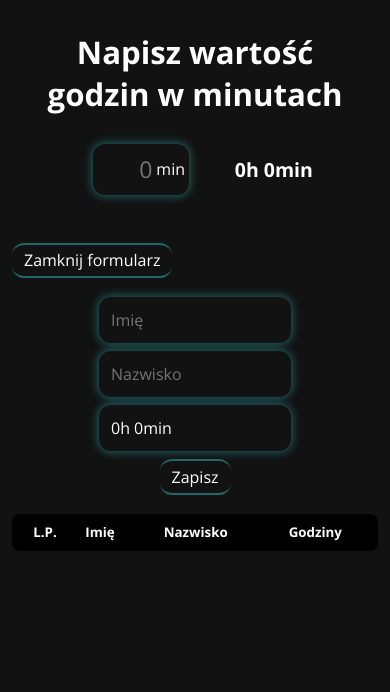
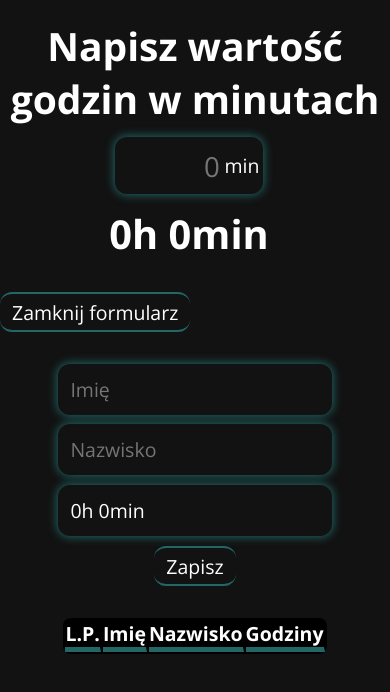
Before and after one commit to Aszlaczek/Counter, a React (Vite) app: page / in a window 390 px wide. Both pictures are taken after a click on the button "Pokaż formularz". Shown: the top 692 px of the page. Built offline with nearby package versions, Linux system fonts and the light colour scheme.

Commit message:
fixed style in table

```diff
--- a/src/App.tsx
+++ b/src/App.tsx
@@ -14,9 +14,9 @@ export default function App() {
       {visible ? <EditForm /> : ''}
       <div className={`container-main ${visible ? 'hide' : ''}`}>
         <Counter />
-        <button type='button' onClick={() => setShowLabel(!showForm)} disabled={visible}>{showForm ? 'Zamknij formularz' : 'Pokaż formularz'}</button>
+        <button type='button' className='btn-open-form' onClick={() => setShowLabel(!showForm)} disabled={visible}>{showForm ? 'Zamknij formularz' : 'Pokaż formularz'}</button>
         {
-          showForm && !visible ? <Form /> : ''
+          showForm ? <Form /> : ''
         }
         <Table />
       </div>
--- a/src/components/EditForm.tsx
+++ b/src/components/EditForm.tsx
@@ -1,6 +1,7 @@
 import { type ChangeEvent, type FormEvent } from 'react'
 import type { User } from '../type'
 import { usePopUpStore, useUserListStore, useUserStore } from '../store'
+import '../style/EditForm.css'
 
 const EditForm = () => {
 
@@ -32,8 +33,13 @@ const EditForm = () => {
         editUser(name, value)
     }
 
+    const handleHide = () => {
+        hide()
+        removeInfo()
+    }
+
     return (
-        <form onSubmit={handleSubmit}>
+        <form onSubmit={handleSubmit} className='form-edit'>
             <h2>Edytuj</h2>
             <label htmlFor="e-name">
                 <p>Imię</p>
@@ -48,7 +54,7 @@ const EditForm = () => {
                 <input type="text" name="e-hours" required id="e-hours" value={user.hours} onChange={e => setChange(e)} />
             </label>
             <div className="container-btn">
-                <button type="button" onClick={hide}>Cofnij</button>
+                <button type="button" onClick={handleHide}>Cofnij</button>
                 <button type="submit">Zapisz</button>
             </div>
         </form>
--- a/src/components/Form.tsx
+++ b/src/components/Form.tsx
@@ -1,6 +1,6 @@
 import { useEffect, type FormEvent } from 'react'
 import type { User } from '../type'
-import { useHoursStore, useStateStore, useUserListStore, useUserStore } from '../store'
+import { useHoursStore, usePopUpStore, useStateStore, useUserListStore, useUserStore } from '../store'
 import '../style/Form.css';
 
 const Form = () => {
@@ -9,6 +9,7 @@ const Form = () => {
     const { isDone, setStateFalse, setStateTrue } = useStateStore()
     const { allHours, setMin } = useHoursStore()
     const { addToList, list } = useUserListStore()
+    const { visible } = usePopUpStore()
 
     useEffect(() => {
         editUser('hours', allHours)
@@ -40,15 +41,15 @@ const Form = () => {
     }
 
     return (
-        <form onSubmit={saveUser} className='form-create'>
-            <label htmlFor="name">
-                <input type="text" name="name" id="name" placeholder='Imię' required value={user.name} onChange={e => editUser('name', e.target.value)} />
+        <form onSubmit={saveUser} className={'form-create'}>
+            <label style={{ '--item': 1 }} htmlFor="name">
+                <input className={`${visible ? 'hide' : ''}`} type="text" name="name" id="name" placeholder='Imię' required value={user.name} onChange={e => editUser('name', e.target.value)} />
             </label>
-            <label htmlFor="surname">
-                <input type="text" name="surname" id="surname" placeholder='Nazwisko' required value={user.surname} onChange={e => editUser('surname', e.target.value)} />
+            <label style={{ '--item': 2 }} htmlFor="surname">
+                <input className={`${visible ? 'hide' : ''}`} type="text" name="surname" id="surname" placeholder='Nazwisko' required value={user.surname} onChange={e => editUser('surname', e.target.value)} />
             </label>
-            <label htmlFor="hours">
-                <input type="text" name="hours" id="hours" placeholder='0h 0m' value={user.hours} onChange={e => editUser('hours', e.target.value)} />
+            <label style={{ '--item': 3 }} htmlFor="hours">
+                <input className={`${visible ? 'hide' : ''}`} type="text" name="hours" id="hours" placeholder='0h 0m' value={user.hours} onChange={e => editUser('hours', e.target.value)} />
             </label>
             <button type='submit' disabled={!isDone}>{isDone ? 'Zapisz' : 'Czekaj...'}</button>
         </form>
--- a/src/components/Table.tsx
+++ b/src/components/Table.tsx
@@ -23,16 +23,16 @@ const Table = () => {
             <thead>
                 <tr>
                     <th>
-                        <p>L.P.</p>
+                        <h3>L.P.</h3>
                     </th>
                     <th>
-                        <p>Imię</p>
+                        <h3>Imię</h3>
                     </th>
                     <th>
-                        <p>Nazwisko</p>
+                        <h3>Nazwisko</h3>
                     </th>
                     <th>
-                        <p>Godziny</p>
+                        <h3>Godziny</h3>
                     </th>
                 </tr>
             </thead>
--- a/src/style/App.css
+++ b/src/style/App.css
@@ -1,9 +1,30 @@
 @import './variable.css';
 
 .container-main {
-    padding-inline: var(--padding-500);
+    padding-inline: clamp(0, 2svw, var(--padding-500));
+    display: grid;
+    grid-template-rows: min-content min-content 0fr min-content;
+    gap: var(--padding-500);
+    transition: all var(--time-1);
+    place-items: center;
+    font-size: clamp(var(--font-size-500), 5svw, var(--font-size-700));
+
+    .btn-open-form {
+        width: fit-content;
+        place-self: start;
+    }
+
+    *:not(h1, h2, h3) {
+        font-size: inherit;
+    }
+
+
 }
 
 .hide {
-    opacity: .5;
+    opacity: .25;
 }
+
+.container-outer {
+    width: 100%;
+}
--- a/src/style/Counter.css
+++ b/src/style/Counter.css
@@ -1,8 +1,3 @@
-.container-outer {
-    padding: var(--padding-500);
-    place-items: center;
-}
-
 .container-inner {
     display: grid;
     grid-template-rows: 1fr 1fr;
@@ -19,14 +14,12 @@
     .box {
         --padding: 2em;
         --color: #fff;
-        --time: .5s;
-        width: clamp(6rem, 20vw, 12rem);
         place-self: center end;
-        display: flex;
+        display: grid;
         padding: var(--padding-300);
         padding-right: var(--padding);
         position: relative;
-        transition: box-shadow var(--time);
+        transition: box-shadow var(--time-1);
 
         &::after {
             content: 'min';
@@ -53,7 +46,7 @@
             width: 100%;
             border: none;
             background-color: transparent;
-            font-size: var(--font-size-700);
+            font-size: var(--font-size-800);
             text-align: end;
             z-index: 100;
 
@@ -65,4 +58,25 @@
         }
     }
 
+    h2 {
+        font-size: var(--font-size-h2);
+    }
+
 }
+
+@media (max-width:450px) {
+    .container-inner {
+        grid-template-columns: 1fr;
+        grid-template-rows: min-content;
+        padding-inline: 0;
+
+        .box {
+            grid-row: 2;
+            place-self: center;
+        }
+
+        h2 {
+            grid-row: 3;
+        }
+    }
+}
--- /dev/null
+++ b/src/style/EditForm.css
@@ -0,0 +1,66 @@
+@import './variable.css';
+
+@keyframes showSelf {
+    from {
+        opacity: 0;
+        scale: 0;
+    }
+}
+
+@keyframes hideSelf {
+    to {
+        scale: 0;
+        opacity: 0;
+    }
+}
+
+.form-edit {
+    --space: 32px;
+    position: absolute;
+    left: 50%;
+    top: 50%;
+    translate: -50% -50%;
+    display: grid;
+    z-index: 1;
+    gap: calc(var(--padding-500) + var(--space));
+    place-items: center;
+    background-color: var(--color-background);
+    width: clamp(280px, 80svw, 45%);
+    height: 28rem;
+    padding: var(--padding-600);
+    border-radius: 24px;
+    animation: showSelf var(--time-1);
+
+    label {
+        position: relative;
+        transition: all var(--time-1);
+        padding-inline: var(--padding-400);
+
+        input {
+            width: 100%;
+        }
+
+        p {
+            position: absolute;
+            left: 50%;
+            top: calc(-1*var(--space));
+            translate: -50%;
+        }
+    }
+
+    .container-btn {
+        display: grid;
+        grid-template-columns: 1fr 1fr;
+        gap: var(--padding-700);
+
+        button {
+            font-size: var(--font-size-adaptive);
+        }
+    }
+}
+
+@media (max-width: 650px) {
+    .form-edit {
+        width: 100%;
+    }
+}
--- a/src/style/Form.css
+++ b/src/style/Form.css
@@ -1,13 +1,27 @@
 @import './variable.css';
+
+@keyframes showForm {
+    from {
+        height: 0;
+        opacity: 0;
+    }
+}
+
+@keyframes showLabel {
+    to {
+        opacity: 1;
+        width: clamp(2em, 100%, 400px);
+    }
+}
 
 .form-create {
     --gap: .5em;
-    /* background-color: red; */
     display: grid;
     padding: var(--padding-700);
     gap: var(--gap);
     place-items: center;
-    font-size: var(--font-size-500);
+    animation: showForm var(--time-1);
+    transition: all var(--time-1);
 
     * {
         font-size: inherit;
@@ -17,8 +31,9 @@
         --time: .5s;
         display: grid;
         place-items: center;
-        width: clamp(2em, 12em, 650px);
+        width: 0;
         transition: all var(--time);
+        animation: showLabel var(--time-1) calc(var(--item)*.2s) forwards;
 
         input {
             padding: var(--padding-500);
@@ -28,7 +43,6 @@
 
     button {
         width: auto;
-
     }
 
 }
--- a/src/style/Table.css
+++ b/src/style/Table.css
@@ -3,20 +3,26 @@
 table {
     --border-radius: .5rem;
     width: 100%;
-    font-size: inherit;
     background-color: var(--color-background);
-    font-size: var(--font-size-400);
     border-radius: var(--border-radius);
-    padding: var(--padding-400);
     text-align: center;
+    width: min-content;
+}
 
-    * {
-        font-size: inherit;
+thead {
+    width: min-content;
+
+    h3 {
+        width: auto;
+        border-right: 1px solid transparent;
+        font-size: var(--font-size-adaptive);
+        border-bottom: 5px solid var(--color-secondary);
     }
 }
 
 tr {
     place-items: center;
+    width: min-content;
 
     &:nth-child(even) {
         background-color: rgb(from var(--color-background) 52 52 52);
@@ -25,15 +31,31 @@ tr {
 
 
 td {
+    width: min-content;
     place-items: center;
     margin: .25rem;
+    border-right: 1px solid transparent;
+    place-content: center;
 
-    button {
-        font-size: var(--font-size-400);
+    p {
+        font-size: .75em !important;
+    }
+
+    &:nth-child(4) {
+        p {
+            width: clamp(50px, 25svw, 150px);
+        }
     }
 
     &:last-child {
         display: grid;
-        gap: .25rem;
+        width: clamp(50px, 25svw, 250px);
+        grid-template-columns: repeat(auto-fit, 120px);
+        gap: .5rem;
+        border: none;
+
+        button {
+            font-size: .75em;
+        }
     }
 }
--- a/src/style/index.css
+++ b/src/style/index.css
@@ -5,6 +5,12 @@
   color-scheme: dark;
   max-width: 100svw;
   max-height: 100svh;
+}
+
+#root {
+  position: relative;
+  width: 100svw;
+  overflow-x: hidden;
 }
 
 body {
@@ -16,15 +22,18 @@ body {
   margin: 0;
   padding: 0;
   box-sizing: border-box;
-  font-size: var(--font-size-500);
 }
 
 h1 {
-  font-size: clamp(var(--font-size-500), 8svw, var(--font-size-h1));
+  font-size: clamp(var(--font-size-700), 10svw, var(--font-size-h1));
 }
 
 h2 {
-  font-size: clamp(var(--font-size-400), 5svw, var(--font-size-h2));
+  font-size: var(--font-size-h2);
+}
+
+h3 {
+  font-size: var(--font-size-700);
 }
 
 button {
@@ -37,6 +46,7 @@ button {
   color: inherit;
   outline: none;
   cursor: pointer;
+  font-size: var(--font-size-adaptive);
 
   &:disabled {
     opacity: .5;
@@ -44,20 +54,6 @@ button {
   }
 }
 
-@media (min-width: 750px) {
-
-  button {
-    &:not(:disabled) {
-
-      &:focus,
-      &:focus-visible,
-      &:hover {
-        border-color: var(--color-primary);
-        scale: 1.02;
-      }
-    }
-  }
-}
 
 label,
 .box {
@@ -78,5 +74,28 @@ input {
   padding: var(--padding-300);
   border: none;
   outline: none;
+  font-size: var(--font-size-adaptive);
   background-color: transparent;
 }
+
+@media (max-width: 650px) {
+
+  form {
+    width: 80%;
+  }
+}
+
+@media (min-width: 750px) {
+
+  button {
+    &:not(:disabled) {
+
+      &:focus,
+      &:focus-visible,
+      &:hover {
+        border-color: var(--color-primary);
+        scale: 1.02;
+      }
+    }
+  }
+}
--- a/src/style/variable.css
+++ b/src/style/variable.css
@@ -8,7 +8,6 @@
     --golden-ratio: 1.618;
 
     /* Font sizes*/
-
     --font-size-h1: 2.986rem;
     --font-size-h2: 2.488rem;
     --font-size-h3: 2.074rem;
@@ -19,6 +18,9 @@
     --font-size-400: 0.833rem;
     --font-size-300: 0.694rem;
 
+    /* Adaptive font size */
+
+    --font-size-adaptive: clamp(var(--font-size-500), 5svw, var(--font-size-700));
 
     /* Colors */
     --color-primary: #143af7;
```
Also changed, not shown: 1 other file (tests, documents, lock files or other folders).
